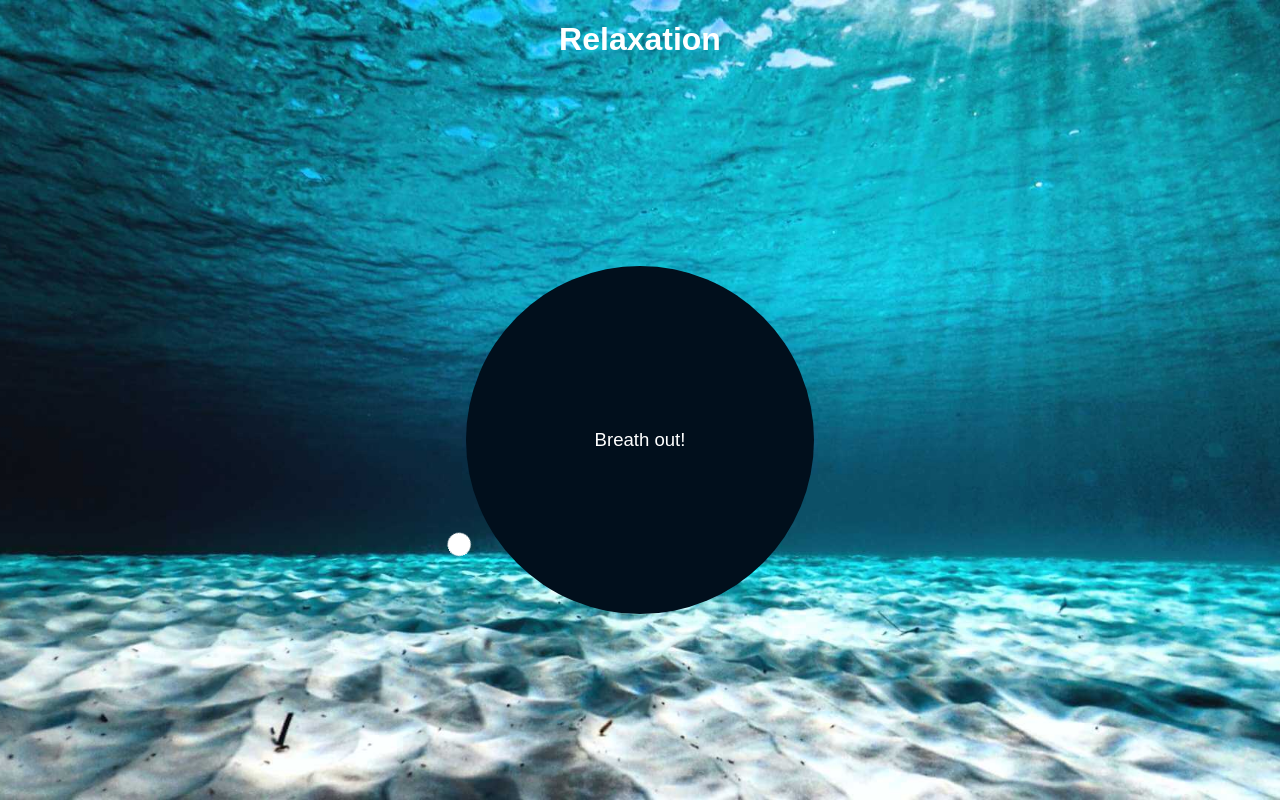
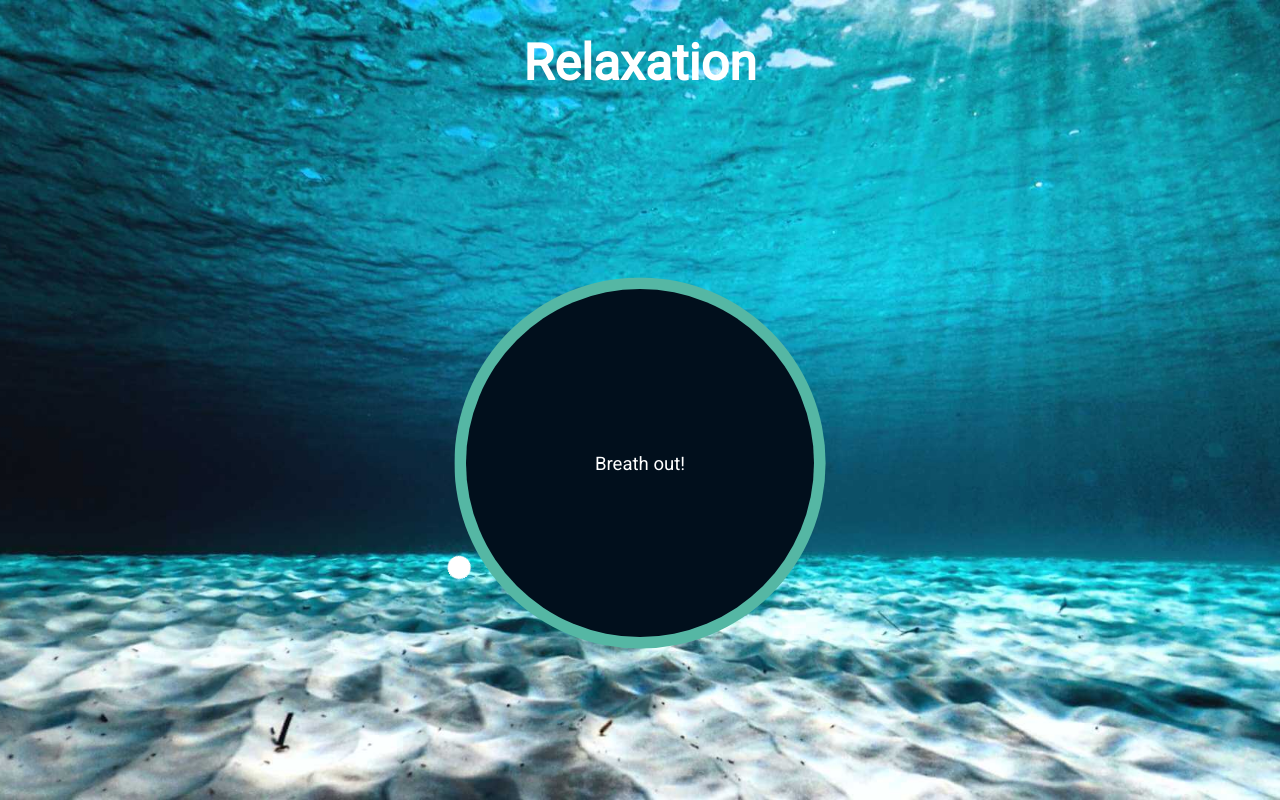
Before and after one commit to AnthonyBobongo/meditation-app, a plain HTML site: page index.html in a window 1280 px wide. Drawn offline with Linux system fonts and the light colour scheme.

Commit message:
adjust top of site

```diff
--- a/style.css
+++ b/style.css
@@ -1,4 +1,4 @@
-@import url('https://fonts.googleapis.com/css2?family=Roboto&display=swap');
+@import url("https://fonts.googleapis.com/css2?family=Roboto&display=swap");
 
 * {
   box-sizing: border-box;
@@ -7,7 +7,7 @@
 body {
   background: url(img/ocean.jpg) no-repeat center/cover;
   color: #fff;
-  font-family: 'Montserrat', sans-serif;
+  font-family: "Roboto", sans-serif;
   min-height: 100vh;
   overflow: hidden;
   display: flex;
@@ -16,6 +16,11 @@ body {
   margin: 0;
 }
 
+h1 {
+  font-family: "Roboto";
+  font-weight: bold;
+  font-size: 50px;
+}
 .container {
   display: flex;
   align-items: center;
@@ -28,13 +33,7 @@ body {
 }
 
 .gradient-circle {
-  background: conic-gradient(#55b7a4 20%,
-      #4ca493 40%,
-      #fff 40%,
-      #fff 60%,
-      #336d62 60%,
-      #2a5b52 100%,
-    );
+  background: #55b7a4;
   height: 320px;
   width: 320px;
   position: absolute;
@@ -42,7 +41,6 @@ body {
   left: -10px;
   z-index: -2;
   border-radius: 50%;
-
 }
 
 .circle {
@@ -85,38 +83,29 @@ body {
 @keyframes rotate {
   from {
     transform: rotate (0deg);
-
   }
 
   to {
-
     transform: rotate(360deg);
-
   }
 }
 
 @keyframes grow {
   from {
     transform: scale(1);
-
   }
 
   to {
-
     transform: scale(1.2);
-
   }
 }
 
 @keyframes shrink {
   from {
     transform: scale(1.2);
-
   }
 
   to {
-
     transform: scale(1);
-
   }
 }
```
Also changed, not shown: index.html (indentation only).
